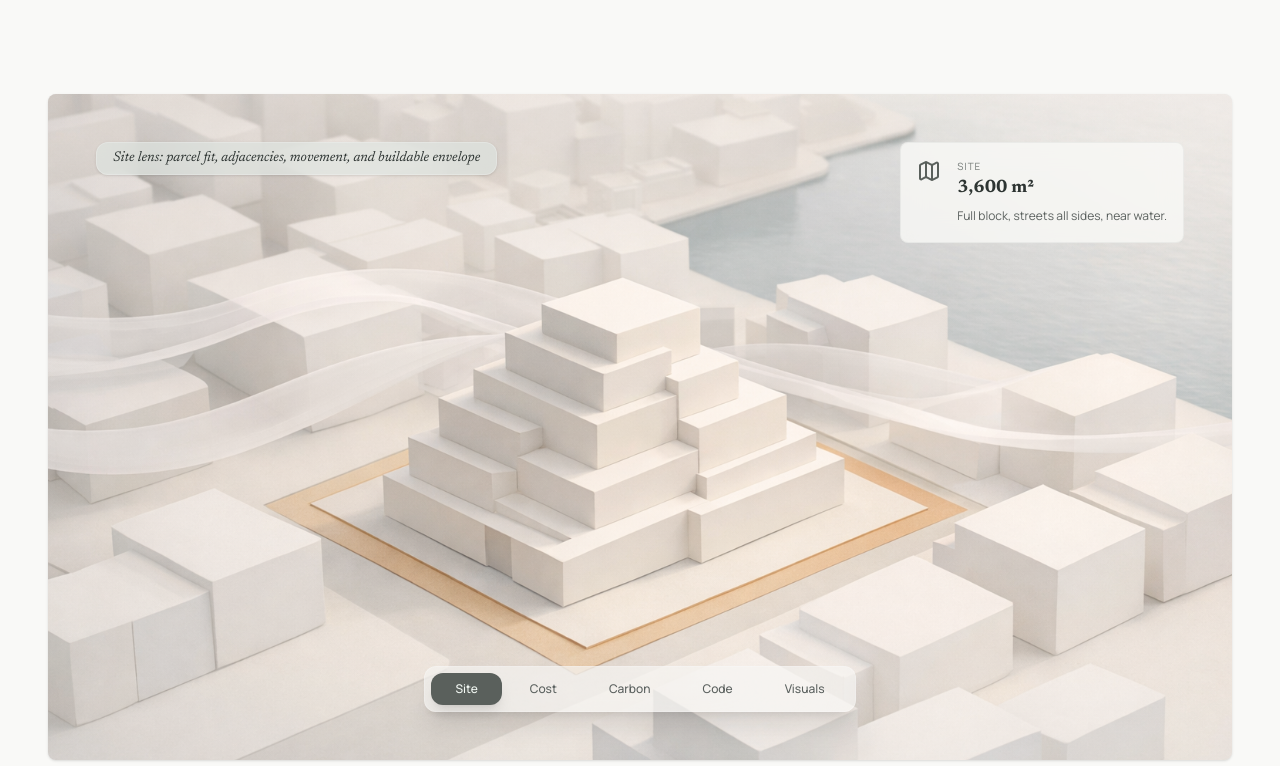
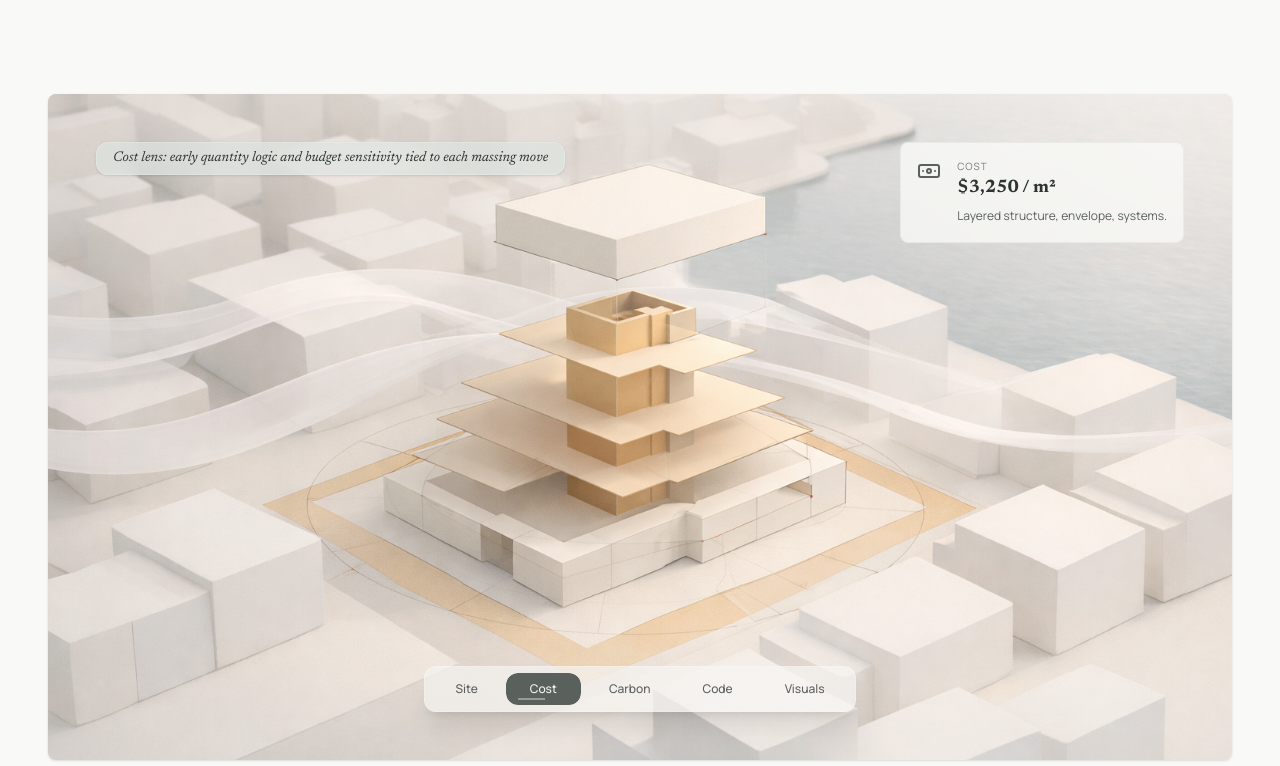
Before and after one commit to cocoonlab/cocoonlab-site, a React (Vite) app: page / in a window 1280 px wide. Shown: the part 434-1200 px from the top of the page. Built offline with nearby package versions, Linux system fonts and the light colour scheme.

Commit message:
updating the layout - spacing - readme

```diff
--- a/public/blog/index.html
+++ b/public/blog/index.html
@@ -99,7 +99,7 @@
         </div>
 
         <div class="page-grid">
-          <a class="article-card" href="/blog/indescanada/">
+          <section class="page-card">
             <h2>Cocoon at InDesCanada</h2>
             <p>
               Rashid Mushkani will present Cocoon at InDesCanada in Ottawa, a student-led industrial design conference, competition, and networking
@@ -108,7 +108,10 @@
             <p>
               The post looks at why Cocoon belongs in that conversation and what we hope to contribute around early-stage design intelligence.
             </p>
-          </a>
+            <div class="actions">
+              <a class="button button-secondary" href="/blog/indescanada/">Read article</a>
+            </div>
+          </section>
 
           <div class="page-stack">
             <section class="page-card">
--- a/public/team/index.html
+++ b/public/team/index.html
@@ -106,8 +106,7 @@
         <div class="page-intro">
           <h1 id="team-title">The Team</h1>
           <p>
-            Cocoon Lab was founded by Rashid Mushkani, Hugo Berard, and Shin Koseki. Together they are building Cocoon to bring clearer design
-            intelligence to the earliest stages of architecture.
+            Cocoon Lab is a collaborative studio founded by designers and computer scientists, bringing together diverse perspectives through a shared approach to architecture.
           </p>
         </div>
 
@@ -118,7 +117,7 @@
             </div>
             <div class="person-name">Rashid Mushkani</div>
             <div class="person-role">Co-founder</div>
-            <p class="person-note">Finishing a PhD in AI and design. Built WeDesign+; architect.</p>
+            <p class="person-note">PhD in AI and planning. Built WeDesign+.</p>
           </article>
 
           <article class="person-card">
--- a/src/App.tsx
+++ b/src/App.tsx
@@ -8,7 +8,7 @@ import {
   ArrowRight,
   Sparkles,
 } from "lucide-react";
-import { useState } from "react";
+import { useEffect, useRef, useState } from "react";
 
 const contactEmail = "rashid@cocoonlab.ai";
 const demoRequestHref = "/contact/?intent=studio-demo#contact-form";
@@ -93,6 +93,12 @@ const lensContent = {
     icon: Sparkles,
   },
 } as const;
+
+type LensName = keyof typeof lensContent;
+
+const lensNames = Object.keys(lensContent) as LensName[];
+const lensAutoplayIntervalMs = 4200;
+const lensAutoplayResumeDelayMs = 10000;
 
 const lensFeatures = [
   {
@@ -645,12 +651,15 @@ const footerLinks = [
   { label: "Blog", href: "/blog/" },
 ] as const;
 
-type LensName = keyof typeof lensContent;
+function prefersReducedMotion() {
+  return typeof window !== "undefined" && window.matchMedia("(prefers-reduced-motion: reduce)").matches;
+}
 
 export default function App() {
   const [activeLens, setActiveLens] = useState<LensName>("Site");
+  const [isLensAutoplayActive, setIsLensAutoplayActive] = useState(true);
+  const lensAutoplayResumeTimeoutRef = useRef<number | null>(null);
 
-  const lenses = Object.keys(lensContent) as LensName[];
   const activeLensContent = lensContent[activeLens];
   const ActiveLensIcon = activeLensContent.icon;
   const currentYear = new Date().getFullYear();
@@ -668,6 +677,61 @@ export default function App() {
       },
     },
   };
+
+  function clearLensAutoplayResumeTimeout() {
+    if (lensAutoplayResumeTimeoutRef.current !== null) {
+      window.clearTimeout(lensAutoplayResumeTimeoutRef.current);
+      lensAutoplayResumeTimeoutRef.current = null;
+    }
+  }
+
+  function pauseLensAutoplay() {
+    clearLensAutoplayResumeTimeout();
+    setIsLensAutoplayActive(false);
+  }
+
+  function resumeLensAutoplay(delay = lensAutoplayResumeDelayMs) {
+    clearLensAutoplayResumeTimeout();
+
+    if (prefersReducedMotion()) {
+      setIsLensAutoplayActive(false);
+      return;
+    }
+
+    lensAutoplayResumeTimeoutRef.current = window.setTimeout(() => {
+      setIsLensAutoplayActive(true);
+      lensAutoplayResumeTimeoutRef.current = null;
+    }, delay);
+  }
+
+  function handleLensSelect(lens: LensName) {
+    setActiveLens(lens);
+    pauseLensAutoplay();
+    resumeLensAutoplay();
+  }
+
+  useEffect(() => {
+    if (!isLensAutoplayActive || prefersReducedMotion()) {
+      return;
+    }
+
+    const intervalId = window.setInterval(() => {
+      setActiveLens((currentLens) => {
+        const currentIndex = lensNames.indexOf(currentLens);
+        return lensNames[(currentIndex + 1) % lensNames.length];
+      });
+    }, lensAutoplayIntervalMs);
+
+    return () => {
+      window.clearInterval(intervalId);
+    };
+  }, [isLensAutoplayActive]);
+
+  useEffect(() => {
+    return () => {
+      clearLensAutoplayResumeTimeout();
+    };
+  }, []);
 
   return (
     <div className="min-h-screen bg-surface selection:bg-primary/20">
@@ -716,6 +780,14 @@ export default function App() {
               initial={{ opacity: 0, scale: 0.98 }}
               animate={{ opacity: 1, scale: 1 }}
               transition={{ duration: 0.8, delay: 0.2 }}
+              onMouseEnter={pauseLensAutoplay}
+              onMouseLeave={() => resumeLensAutoplay(1800)}
+              onFocusCapture={pauseLensAutoplay}
+              onBlurCapture={(event) => {
+                if (!event.currentTarget.contains(event.relatedTarget as Node | null)) {
+                  resumeLensAutoplay(2200);
+                }
+              }}
               className="group relative aspect-[4/5] overflow-hidden rounded-xl bg-surface-container shadow-sm sm:aspect-[16/11] lg:aspect-[16/9]"
             >
               <motion.img
@@ -789,19 +861,39 @@ export default function App() {
 
                   <div className="flex w-full justify-center">
                     <div className="glass-panel grid w-full max-w-[17rem] grid-cols-5 gap-1 rounded-[1.25rem] border border-white/20 p-1.25 shadow-xl">
-                      {lenses.map((lens) => (
+                      {lensNames.map((lens) => (
                         <button
                           key={`${lens}-mobile`}
                           type="button"
-                          onClick={() => setActiveLens(lens)}
+                          onClick={() => handleLensSelect(lens)}
                           aria-pressed={activeLens === lens}
-                          className={`min-w-0 rounded-[0.9rem] px-1 py-2.25 text-[9px] font-medium leading-none transition-all duration-300 ${
+                          aria-label={`Show the ${lens} lens`}
+                          className={`relative min-w-0 overflow-hidden rounded-[0.9rem] px-1 py-2.25 text-[9px] font-medium leading-none transition-all duration-300 ${
                             activeLens === lens
                               ? "bg-primary text-on-primary shadow-lg"
                               : "text-on-surface-variant hover:bg-surface-variant/40"
                           }`}
                         >
-                          {lens}
+                          {activeLens === lens ? (
+                            <>
+                              <motion.span
+                                layoutId="lens-active-pill-mobile"
+                                transition={{ type: "spring", stiffness: 360, damping: 30, mass: 0.85 }}
+                                className="absolute inset-0 rounded-[0.9rem] bg-primary shadow-lg"
+                              />
+                              {isLensAutoplayActive ? (
+                                <motion.span
+                                  key={`${lens}-mobile-progress`}
+                                  initial={{ scaleX: 0, opacity: 0.4 }}
+                                  animate={{ scaleX: 1, opacity: 0.9 }}
+                                  transition={{ duration: lensAutoplayIntervalMs / 1000, ease: "linear" }}
+                                  style={{ transformOrigin: "left center" }}
+                                  className="absolute inset-x-2 bottom-1 h-px rounded-full bg-white/55"
+                                />
+                              ) : null}
+                            </>
+                          ) : null}
+                          <span className="relative z-10">{lens}</span>
                         </button>
                       ))}
                     </div>
@@ -810,19 +902,41 @@ export default function App() {
 
                 <div className="hidden w-full justify-center sm:flex">
                   <div className="glass-panel pointer-events-auto grid w-full max-w-[32rem] grid-cols-5 gap-1 rounded-[1.5rem] border border-white/20 p-1.5 shadow-xl sm:flex sm:w-auto sm:max-w-none sm:rounded-full">
-                    {lenses.map((lens) => (
+                    {lensNames.map((lens) => (
                       <button
                         key={lens}
                         type="button"
-                        onClick={() => setActiveLens(lens)}
+                        onClick={() => handleLensSelect(lens)}
                         aria-pressed={activeLens === lens}
-                        className={`min-w-0 rounded-full px-3 py-2.5 text-[11px] font-medium transition-all duration-300 sm:px-4 sm:py-2 sm:text-xs md:px-6 ${
-                          activeLens === lens
-                            ? "bg-primary text-on-primary shadow-lg"
-                            : "text-on-surface-variant hover:bg-surface-variant/40"
-                        }`}
+                        aria-label={`Show the ${lens} lens`}
+                        className="relative min-w-0 overflow-hidden rounded-full px-3 py-2.5 text-[11px] font-medium transition-all duration-300 sm:px-4 sm:py-2 sm:text-xs md:px-6"
                       >
-                        {lens}
+                        {activeLens === lens ? (
+                          <>
+                            <motion.span
+                              layoutId="lens-active-pill-desktop"
+                              transition={{ type: "spring", stiffness: 360, damping: 30, mass: 0.85 }}
+                              className="absolute inset-0 rounded-full bg-primary shadow-lg"
+                            />
+                            {isLensAutoplayActive ? (
+                              <motion.span
+                                key={`${lens}-desktop-progress`}
+                                initial={{ scaleX: 0, opacity: 0.4 }}
+                                animate={{ scaleX: 1, opacity: 0.9 }}
+                                transition={{ duration: lensAutoplayIntervalMs / 1000, ease: "linear" }}
+                                style={{ transformOrigin: "left center" }}
+                                className="absolute inset-x-3 bottom-1.5 h-[1.5px] rounded-full bg-white/55"
+                              />
+                            ) : null}
+                          </>
+                        ) : null}
+                        <span
+                          className={`relative z-10 ${
+                            activeLens === lens ? "text-on-primary" : "text-on-surface-variant"
+                          }`}
+                        >
+                          {lens}
+                        </span>
                       </button>
                     ))}
                   </div>
```
Also changed, not shown: api/contact.js (+81 -6 lines), public/site-pages.css (+13 -0 lines), 1 other file (tests, documents, lock files or other folders).
